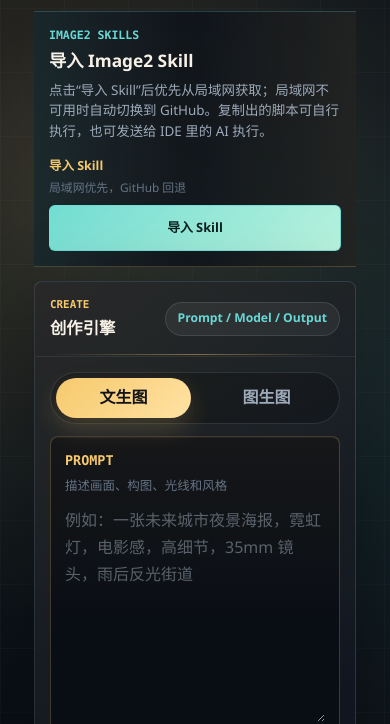
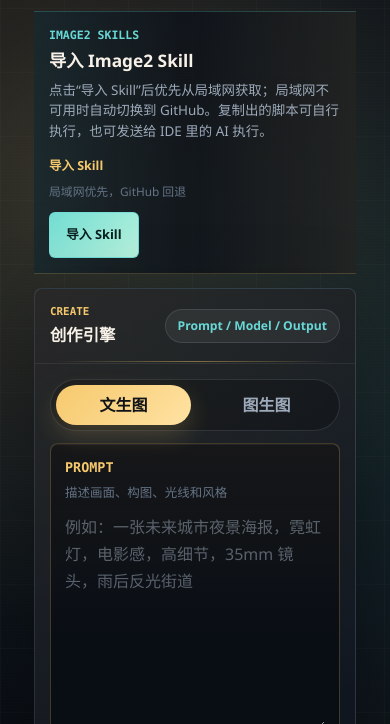
Before and after one commit to weibinliao/image2-studio, a website: page public/index.html in a window 390 px wide. Shown: the part 120-844 px from the top of the page. Drawn offline with Linux system fonts and the light colour scheme; no server answers.

Commit message:
fix: align skill import panel
Align the Skill import copy, status, and action across desktop and mobile layouts.

```diff
--- a/public/styles.css
+++ b/public/styles.css
@@ -214,14 +214,19 @@ button {
 .skill-command-panel {
   min-width: 0;
   display: grid;
+  grid-template-columns: minmax(0, 1fr) auto;
+  align-items: center;
+  gap: 18px;
+}
+
+.skill-command-panel .skill-command-heading {
+  display: grid;
+  justify-items: start;
   gap: 8px;
 }
 
 .skill-command-heading {
-  display: flex;
-  align-items: center;
-  justify-content: space-between;
-  gap: 12px;
+  min-width: 0;
 }
 
 .skill-command-heading strong {
@@ -232,14 +237,14 @@ button {
 .skill-command-heading span {
   color: var(--dim);
   font-size: 0.74rem;
-  text-align: right;
+  line-height: 1.4;
+  text-align: left;
 }
 
 .skill-command-row {
   min-width: 0;
-  display: grid;
-  grid-template-columns: minmax(0, 1fr) auto;
-  gap: 8px;
+  display: flex;
+  justify-content: flex-end;
 }
 
 .skill-command-actions {
@@ -1717,8 +1722,13 @@ body.modal-open {
     text-align: left;
   }
 
+  .skill-command-panel {
+    grid-template-columns: minmax(0, 1fr);
+    gap: 12px;
+  }
+
   .skill-command-row {
-    grid-template-columns: minmax(0, 1fr);
+    justify-content: stretch;
   }
 
   .skill-command-actions {
```
